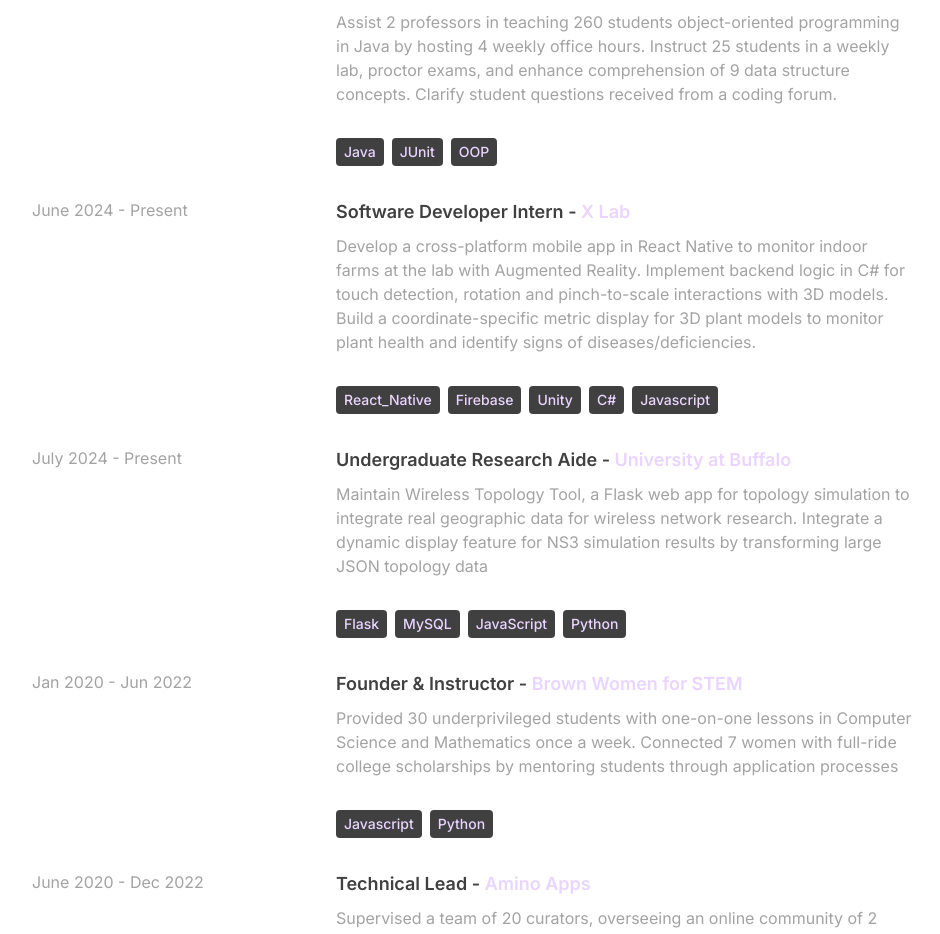
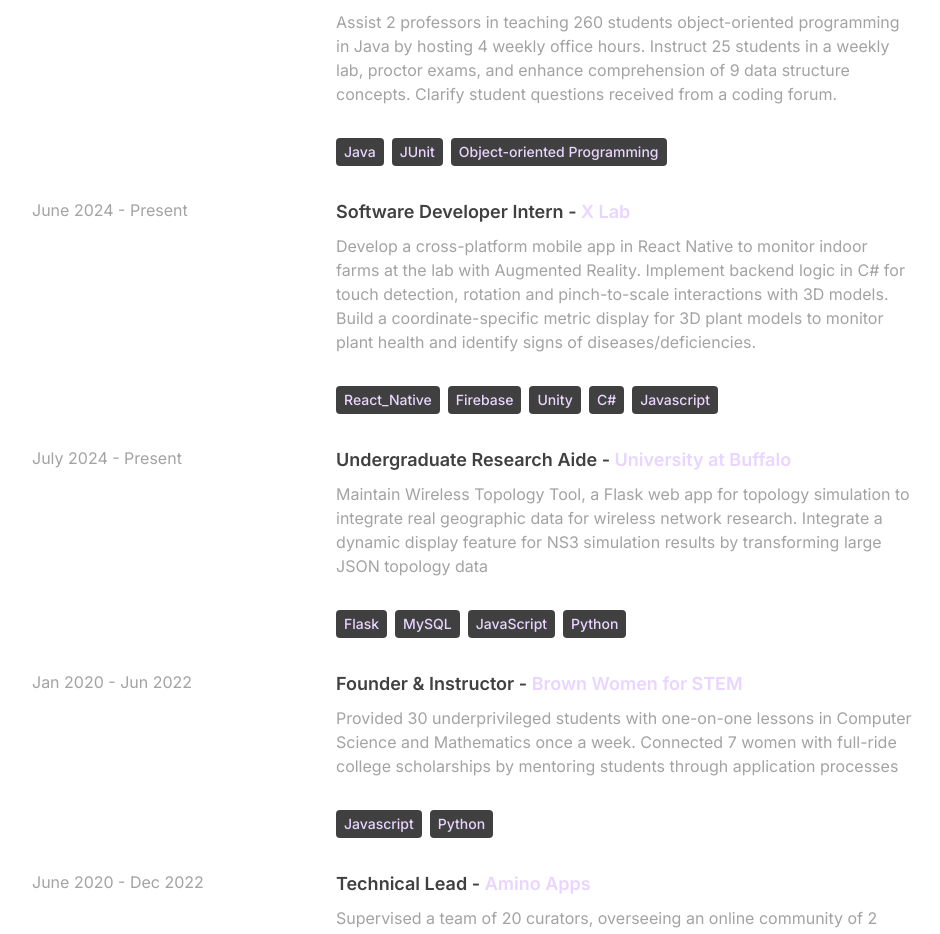
Before and after one commit to mafruhamanal/frontend-app, a React (Create React App) app in the folder client/: page / in a window 1280 px wide. Shown: the part 1960-2894 px from the top of the page, without its empty margins (168-1108 px from the left). Built offline with nearby package versions, Linux system fonts and the light colour scheme.

Commit message:
tech box

```diff
--- a/client/src/constants/index.js
+++ b/client/src/constants/index.js
@@ -18,7 +18,7 @@
     company: "University at Buffalo",
     description:
       "Assist 2 professors in teaching 260 students object-oriented programming in Java by hosting 4 weekly office hours. Instruct 25 students in a weekly lab, proctor exams, and enhance comprehension of 9 data structure concepts. Clarify student questions received from a coding forum.",
-    technologies: ["Java", "JUnit", "OOP"],
+    technologies: ["Java", "JUnit", "Object-oriented Programming"],
   },
   {
     year: "June 2024 - Present",
```
